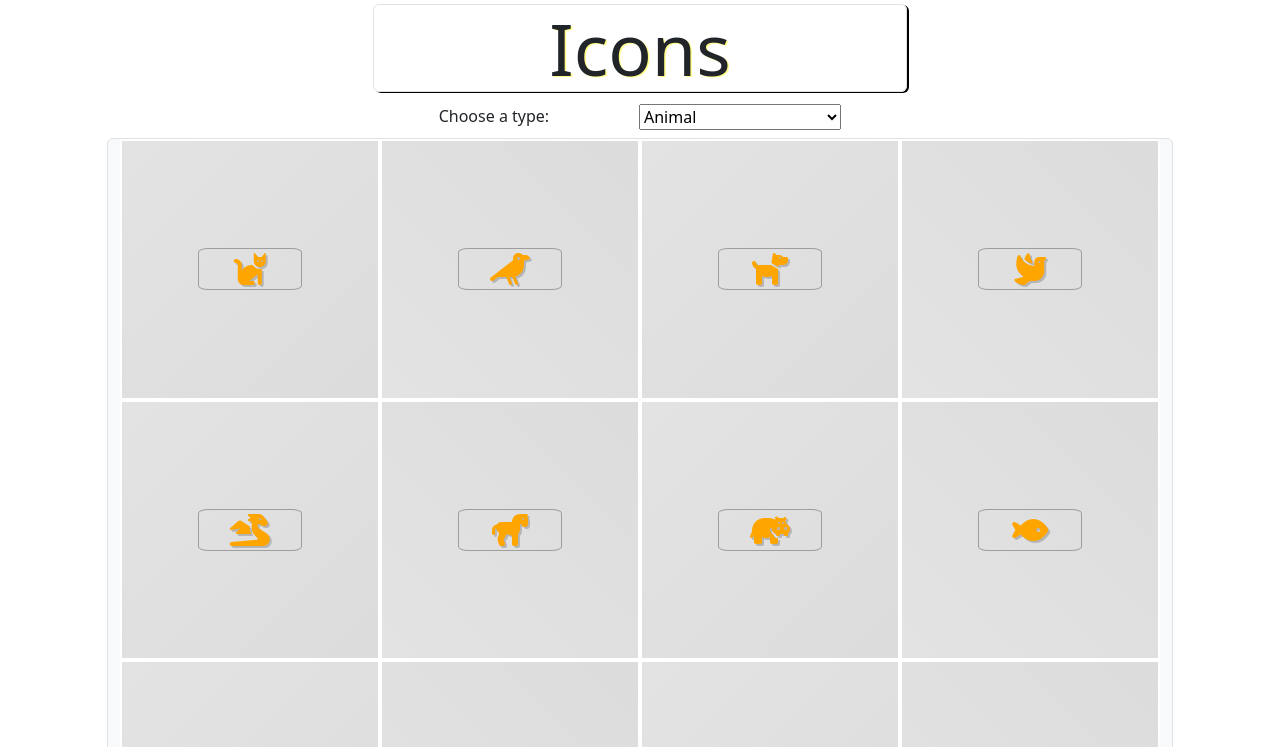
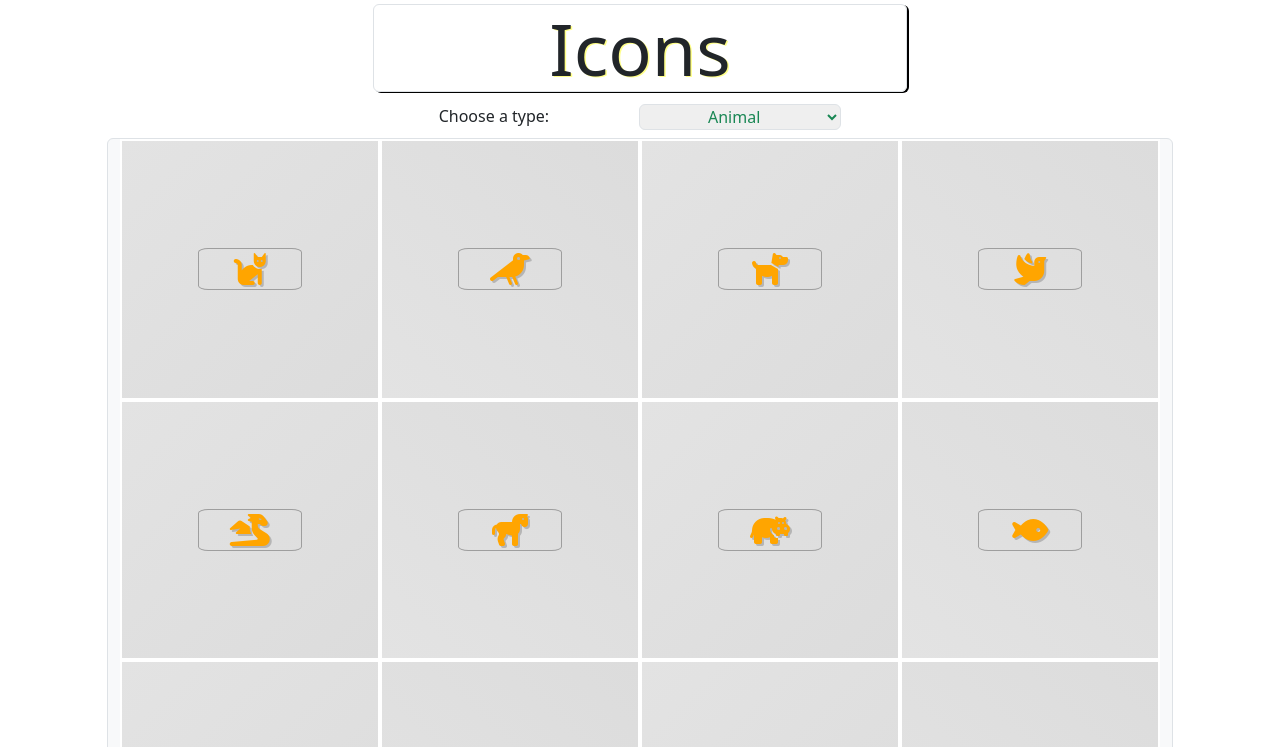
Before and after one commit to simonemoretti94/js-es6-icons, a plain HTML site: page index.html in a window 1280 px wide. Shown: the top 747 px of the page. Drawn offline with nearby package versions, Linux system fonts and the light colour scheme.

Commit message:
2nd preparing for select event listenere

```diff
--- a/assets/js/script.js
+++ b/assets/js/script.js
@@ -132,13 +132,24 @@ function iconMaker(index) {
     console.log('mainContainer.isConnected', mainContainer.isConnected);
 
     //Creating icon element
-    const iconElement = `
-    <div class="col-3 d-flex justify-content-center align-items-center">
+     const iconElement = `
+    <div class="col-xxl-3 col-xl-3 col-lg-3 col-md-4 col-sm-4 d-flex justify-content-center align-items-center">
         <i class="${index.prefix}solid ${index.prefix}${index.name}" style="color: ${index.color};"></i>
     </div>
     `;
 
-    console.log('icon element log: ', iconElement);
+	// const divElement = document.createElement('div');
+
+	// divElement.classList.add('col-3', 'd-flex', 'justify-content-center', 'align-items-center');
+
+	// const iconElement = document.createElement('i');
+
+	 console.log(iconElement);
+	// const tempi = `  <i class="${index.prefix}solid ${index.prefix}${index.name}" style="color: ${index.color};"></i>`
+	// element.append(tempi);
+	// console.log(element);
+
+    // console.log('icon element log: ', iconElement);
 
     mainContainer.insertAdjacentHTML('beforeend', iconElement);
 
@@ -152,3 +163,9 @@ for (let index = 0; index < icons.length; index++) {
     iconMaker(icons[index]);
 
 }
+
+const select = document.getElementById('main_select');
+
+select.addEventListener('change', function() {
+	console.log('value: ', select.value);
+})
--- a/index.html
+++ b/index.html
@@ -43,15 +43,15 @@
 
         <div class="container-fluid col-4 d-flex justify-content-start">
             <label class="col" for="colors">Choose a type:</label>
-            <select class="col" name="cars" id="cars">
-            <option id="select_animal" value="Animal">Animal</option>
-            <option id="select_vegetable" value="Vegetable">Vegetable</option>
-            <option id="select_user" value="User">User</option>
+            <select id="main_select" class="col border rounded-2 text-success text-center" name="cars" id="cars">
+            <option  value="Animal">Animal</option>
+            <option value="Vegetable">Vegetable</option>
+            <option value="User">User</option>
             </select>
         </div>
 
         <div id="main_container" class="container-fluid bg-light col-xxl-10 col-xl-10 col-md-11 col-sm-11 d-flex justify-content-center align-items-center flex-wrap flex-row my-2 mx-auto border border-1 rounded-2">
-            <!-- <div class="col-4 d-flex justify-content-center align-items-center">
+            <!-- <div class="col-xxl-4 col-xl-4 col-lg-4 col-md-3 col-sm-3 d-flex justify-content-center align-items-center">
                 <i class="fa-solid fa-hippo" style="color: orange;"></i>
 
             </div> -->
```
